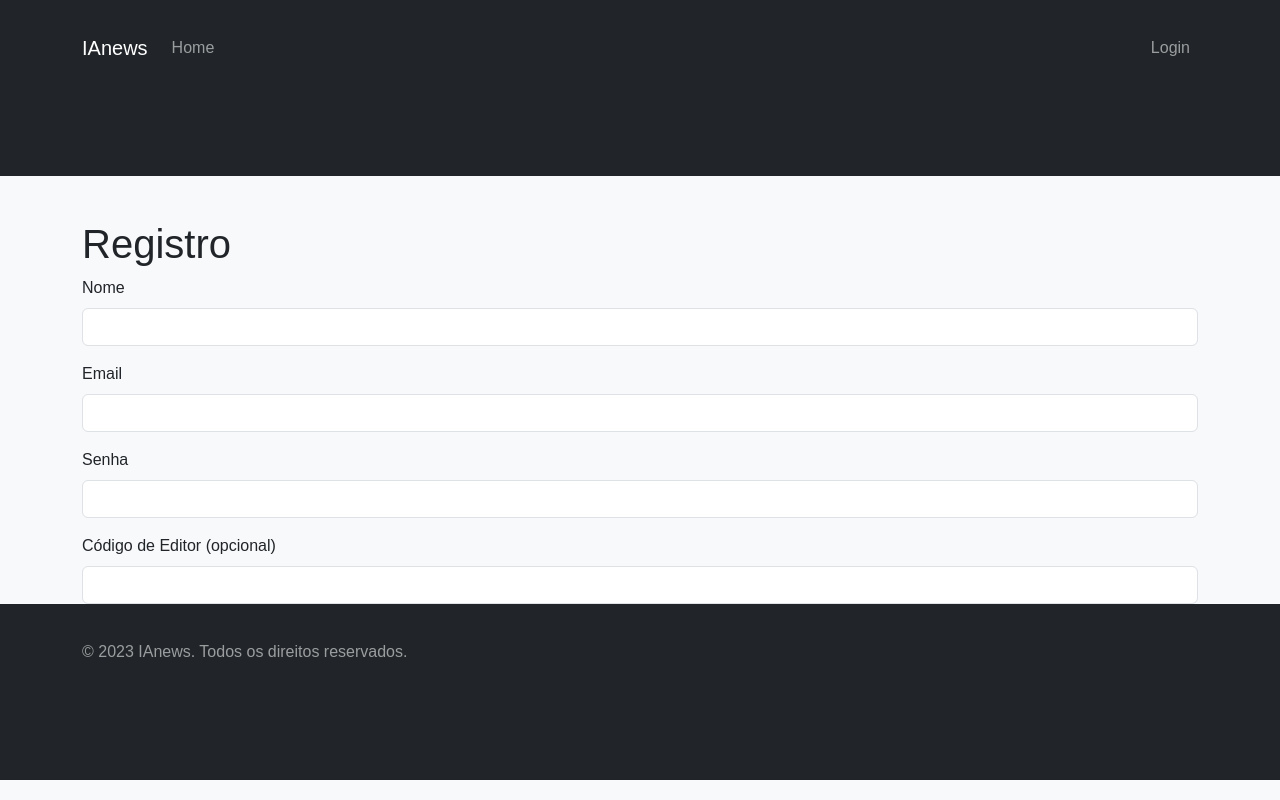
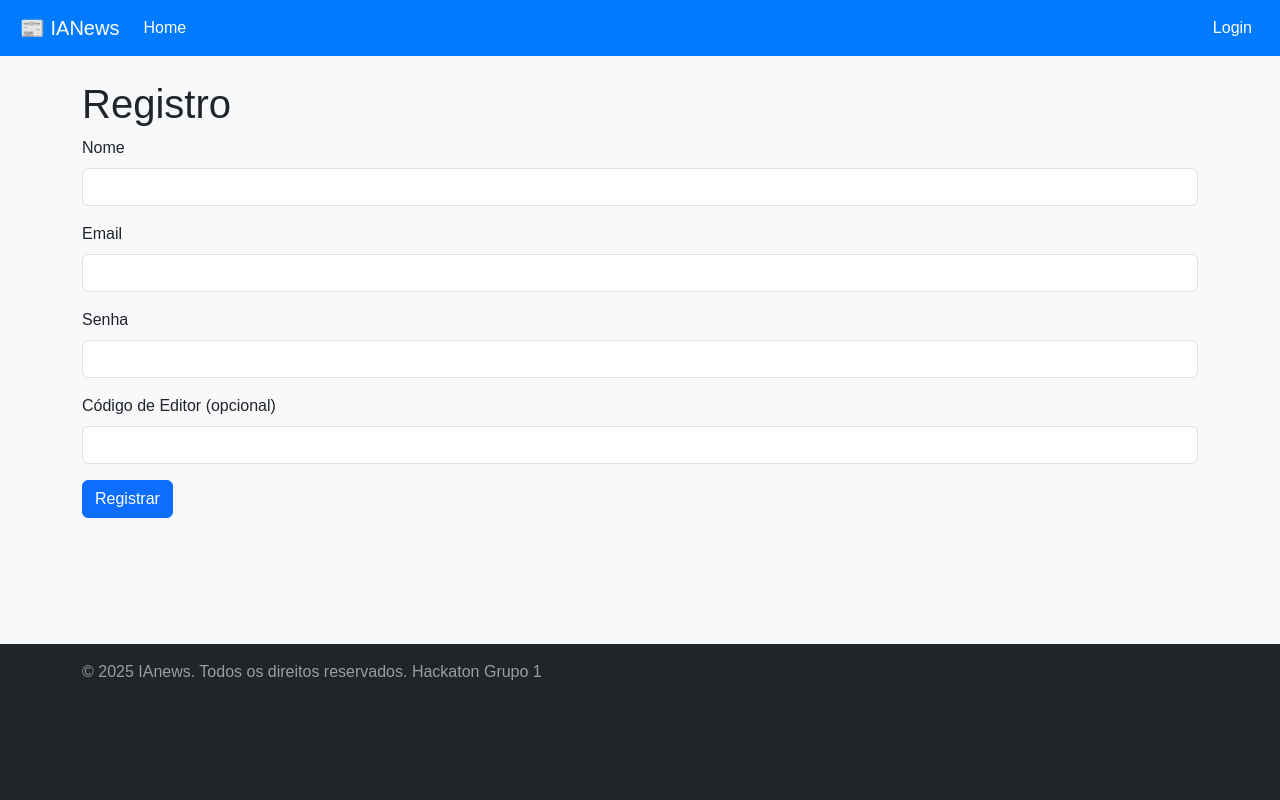
Before and after one commit to vbccha888/ianews, a React (Create React App) app in the folder frontend/: page /register in a window 1280 px wide. Built offline with nearby package versions, Linux system fonts and the light colour scheme.

Commit message:
Edição de alguns parametros no frontend

```diff
--- a/frontend/public/index.html
+++ b/frontend/public/index.html
@@ -6,10 +6,12 @@
   <meta name="description" content="Site de notícias IAnews" />
   <link rel="icon" href="%PUBLIC_URL%/favicon.ico" />
   <link rel="manifest" href="%PUBLIC_URL%/manifest.json" />
+  <link href="https://cdn.jsdelivr.net/npm/bootstrap@5.3.0/dist/css/bootstrap.min.css" rel="stylesheet">
   <title>IAnews</title>
 </head>
 <body>
   <noscript>Você precisa habilitar o JavaScript para rodar este app.</noscript>
   <div id="root"></div>
+  <script src="https://cdn.jsdelivr.net/npm/bootstrap@5.3.0/dist/js/bootstrap.bundle.min.js"></script>
 </body>
 </html>
--- a/frontend/src/App.css
+++ b/frontend/src/App.css
@@ -6,17 +6,45 @@ body {
 }
 
 .container {
-    padding-top: 20px;
   padding-bottom: 100px; /* Para evitar sobreposição com o footer */
 }
 
 .navbar {
-    margin-bottom: 20px;
+  background-color: #007bff;
+  width: auto; /* Ajusta a largura conforme o conteúdo */
+  max-width: 100%; /* Define um limite máximo */
+  min-width: 100px; /* Evita que fique muito pequena */
+  margin: 0 auto; /* Centraliza no meio da tela */
+    padding-left: 20px;
+    padding-right: 20px;
 }
 
 .footer {
+ background-color: #007bff;
+  color: white;
+  padding: 20px 0;
   text-align: center;
-    padding: 10px 0;
-    background-color: #343a40;
+}
+
+.navbar-brand, .nav-link {
+  color: white !important;
+}
+.carousel-item {
+  width: 100%;
+  height: 200px;
   color: white;
+  text-align: center;
+  padding: 50px 10px;
 }
+.carousel-item h3 {
+  font-size: 2.5rem;
+}
+.carousel-item p {
+  font-size: 1.2rem;
+}
+.news-section {
+  padding: 50px 0;
+}
+.news-card {
+  margin-bottom: 20px;
+}
--- a/frontend/src/components/Footer.jsx
+++ b/frontend/src/components/Footer.jsx
@@ -5,7 +5,7 @@ const Footer = () => {
   return (
     <Navbar bg="dark" variant="dark" fixed="bottom">
       <Container>
-        <Navbar.Text>© 2023 IAnews. Todos os direitos reservados.</Navbar.Text>
+        <Navbar.Text>© 2025 IAnews. Todos os direitos reservados. Hackaton Grupo 1</Navbar.Text>
       </Container>
     </Navbar>
   );
--- a/frontend/src/components/Navbar.jsx
+++ b/frontend/src/components/Navbar.jsx
@@ -6,11 +6,10 @@ const NavbarComponent = () => {
   const isEditor = localStorage.getItem("isEditor") === "true";
 
   return (
-    <Navbar bg="dark" variant="dark" expand="lg">
-      <Container>
-        <Navbar.Brand as={Link} to="/">IAnews</Navbar.Brand>
-        <Navbar.Toggle aria-controls="basic-navbar-nav" />
-        <Navbar.Collapse id="basic-navbar-nav">
+    <Navbar class="navbar navbar-expand-lg navbar-dark">
+        <Navbar.Brand as={Link} to="/">📰 IANews</Navbar.Brand>
+        <Navbar.Toggle aria-controls="navbarNav"/>
+        <Navbar.Collapse id="navbarNav">
           <Nav className="me-auto">
             <Nav.Link as={Link} to="/">Home</Nav.Link>
             {isEditor && <Nav.Link as={Link} to="/dashboard">Dashboard</Nav.Link>}
@@ -19,7 +18,6 @@ const NavbarComponent = () => {
             <Nav.Link as={Link} to="/login">Login</Nav.Link>
           </Nav>
         </Navbar.Collapse>
-      </Container>
     </Navbar>
   );
 };
--- a/frontend/src/pages/Home.jsx
+++ b/frontend/src/pages/Home.jsx
@@ -14,13 +14,44 @@ const Home = () => {
 
   return (
     <Container>
+      {/* Carrossel Manual */}
+      <div id="newsCarousel" className="carousel slide my-4" data-bs-ride="carousel">
+        <div className="carousel-inner">
+          <div className="carousel-item active text-center p-5 bg-dark text-light">
+            <h1>Bem-vindo ao TechNews!</h1>
+            <p>Explore as últimas notícias e tendências em tecnologia.</p>
+          </div>
+          <div className="carousel-item text-center p-5 bg-secondary text-light">
+            <h3>Inteligência Artificial</h3>
+            <p>Descubra como a IA está transformando o mundo.</p>
+          </div>
+          <div className="carousel-item text-center p-5 bg-dark text-light">
+            <h3>Inovações em Gadgets</h3>
+            <p>Conheça os gadgets mais recentes do mercado.</p>
+          </div>
+        </div>
+        <button className="carousel-control-prev" type="button" data-bs-target="#newsCarousel" data-bs-slide="prev">
+          <span className="carousel-control-prev-icon" aria-hidden="true"></span>
+          <span className="visually-hidden">Anterior</span>
+        </button>
+        <button className="carousel-control-next" type="button" data-bs-target="#newsCarousel" data-bs-slide="next">
+          <span className="carousel-control-next-icon" aria-hidden="true"></span>
+          <span className="visually-hidden">Próximo</span>
+        </button>
+      </div>
+
+      {/* Últimas Notícias */}
       <h1 className="my-4">Últimas Notícias</h1>
       <Row>
-        {articles.map(article => (
-          <Col key={article._id} md={4} className="mb-4">
-            <ArticleCard article={article} />
-          </Col>
-        ))}
+        {articles.length > 0 ? (
+          articles.map(article => (
+            <Col key={article._id} md={4} className="mb-4">
+              <ArticleCard article={article} />
+            </Col>
+          ))
+        ) : (
+          <p className="text-center">Nenhuma notícia encontrada.</p>
+        )}
       </Row>
     </Container>
   );
```
Lines whose indentation alone changed are shown as unchanged.
